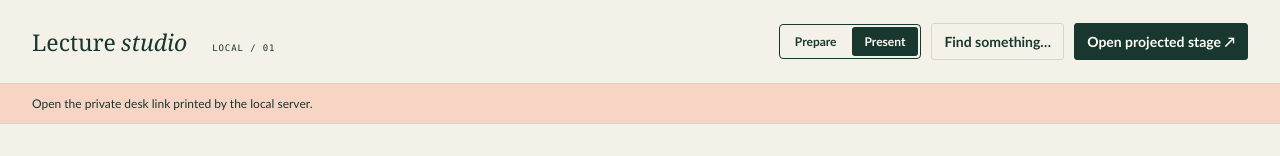
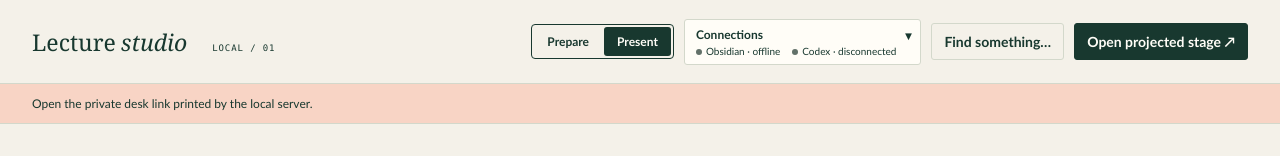
Before and after one commit to bebraw/lecture-studio, a website with bundled scripts: page public/desk.html in a window 1280 px wide. Shown: the top 156 px of the page. Built offline with nearby package versions, Linux system fonts and the light colour scheme.

Commit message:
Consolidate connection controls and status in the desk header

```diff
--- a/public/desk.mjs
+++ b/public/desk.mjs
@@ -62,7 +62,7 @@ function updateRuntime(data) {
    $("new-rehearsal").disabled = job.status === "creating";
    $("reset-lecture").disabled = job.status === "creating";
  }
- state = { ...state, codex: data.codex, blank: data.blank, stage: data.stage, canReturnToMaterial: data.canReturnToMaterial, lastBrief: data.lastBrief };
+ state = { ...state, libraryStatus: data.libraryStatus, workspace: data.workspace, codex: data.codex, blank: data.blank, stage: data.stage, canReturnToMaterial: data.canReturnToMaterial, lastBrief: data.lastBrief };
  $("show-sent-brief").disabled = !data.lastBrief;
  const c = data.codex;
  updatePreviewShortcuts(data);
@@ -72,6 +72,12 @@ function updateRuntime(data) {
  $("connect-codex").disabled = c.status !== "disconnected"; $("disconnect-codex").disabled = c.status === "disconnected";
  $("blank").textContent = data.blank ? "Unblank stage" : "Blank stage";
  $("library-status").textContent = "Obsidian · " + data.libraryStatus;
+ const notesReady = data.libraryStatus.startsWith("Connected");
+ $("notes-signal").textContent = "Obsidian · " + (notesReady ? "ready" : /Unavailable|failed/i.test(data.libraryStatus) ? "unavailable" : "offline");
+ $("notes-signal").dataset.state = notesReady ? "ready" : "offline";
+ $("codex-signal").textContent = "Codex · " + c.status;
+ $("codex-signal").dataset.state = c.status;
+ $("load-library").textContent = notesReady ? "Refresh lecture notes" : "Connect Obsidian";
  $("stage-status").textContent = data.blank ? "Stage is blank." : "Published: " + data.stage.title;
  const key = JSON.stringify(c.models);
  if (key !== modelKey) { modelKey = key; const value = $("model").value; $("model").innerHTML = '<option value="">Codex configured default</option>' + c.models.map(m => '<option value="' + escape(m.id) + '">' + escape(m.name) + '</option>').join(""); $("model").value = value; }
@@ -135,7 +141,34 @@ const content = document.createElement("div"); content.id = "note-content"; cont
 const selectedTitle = document.createElement("h3"); selectedTitle.id = "selected-note"; selectedTitle.hidden = true;
 $("note-detail").append(selectedTitle, content);
 const restore = document.createElement("button"); restore.id = "restore"; restore.textContent = "Restore draft"; restore.className = "quiet"; $("save").before(restore);
+setupConnections();
 setupModes();
+
+function setupConnections() {
+ const panel = document.querySelector(".connection");
+ panel.id = "connections";
+ panel.className = "connection header-connections";
+ panel.querySelector("summary").innerHTML = 'Connections <span class="connection-signals"><span id="notes-signal">Obsidian · offline</span><span id="codex-signal">Codex · disconnected</span></span>';
+ const content = document.createElement("div");
+ content.className = "connections-panel";
+ while (panel.children.length > 1) content.append(panel.children[1]);
+ const notes = document.createElement("section");
+ notes.append($("library-status"), $("load-library"));
+ const hint = document.createElement("p");
+ hint.className = "small muted";
+ hint.textContent = "Read-only lecture folder. Exploring notes also connects automatically.";
+ notes.append(hint);
+ content.prepend(notes);
+ content.insertBefore($("codex-status"), $("workspace"));
+ panel.append(content);
+ document.querySelector(".top-actions").prepend(panel);
+ document.addEventListener("click", event => {
+   if (!panel.contains(event.target)) panel.open = false;
+ });
+ document.addEventListener("keydown", event => {
+   if (event.key === "Escape" && panel.open) { panel.open = false; panel.querySelector("summary").focus(); }
+ });
+}
 setupPreviewShortcuts();
 setupRehearsals();
 setupPoll();
--- a/public/style.css
+++ b/public/style.css
@@ -78,3 +78,19 @@
 @media(max-width:1150px){.desk-grid{grid-template-columns:180px minmax(380px,1fr)}.builder{grid-column:2;border-top:1px solid var(--line);border-left:0}.plot{grid-row:1/3;padding-left:18px}.material-column{padding:25px 20px}.library-layout{grid-template-columns:140px minmax(0,1fr)}.private-label{display:none}.topbar{padding:0 20px}}
 @media(max-width:700px){.topbar{height:auto;min-height:80px;flex-wrap:wrap;gap:16px;padding:18px}.top-actions{flex-wrap:wrap}.brand i{display:none}.desk-grid{display:block}.plot{border:0;padding:20px}.plot>h1,.plot>.muted,.return-anchor{display:none}#acts{display:flex;overflow:auto;margin-top:12px}.act{min-width:160px}.material-column,.builder{padding:22px 18px}.library-layout{grid-template-columns:120px minmax(0,1fr)}.stage{padding:20px}.stage h1{font-size:44px}.ages,.futures,.context{grid-template-columns:1fr}.ages>b,.plus,.boundary{display:none}.layer{font-size:18px;padding:15px}.layer em{display:none}.stage>footer{flex-direction:column;gap:12px}.stage #source-credit{max-width:100%}.stage #build-signal{white-space:normal}}
 @media(prefers-reduced-motion:no-preference){button{transition:background .15s}.stage #stage-content{animation:arrive .35s ease-out}@keyframes arrive{from{opacity:.5;transform:translateY(5px)}to{opacity:1;transform:none}}}
+.topbar{min-height:84px;height:auto;gap:16px;padding-top:12px;padding-bottom:12px;flex-wrap:wrap}
+.top-actions{flex-wrap:wrap}
+.topbar .header-connections{position:relative;margin:0;padding:0;border:0}
+.header-connections>summary{position:relative;list-style:none;border:1px solid var(--line);border-radius:3px;padding:7px 24px 7px 11px;background:var(--white)}
+.header-connections>summary::-webkit-details-marker{display:none}
+.header-connections>summary:focus-visible{outline:3px solid #447bcd;outline-offset:4px}
+.header-connections>summary::after{content:"▾";position:absolute;top:8px;right:9px}
+.connection-signals{display:flex;gap:12px;font-size:10px;font-weight:400;margin-top:3px}
+.connection-signals span::before{content:"";display:inline-block;width:6px;height:6px;border-radius:50%;background:var(--muted);margin-right:4px}
+.connection-signals [data-state="ready"]::before{background:#347b49}
+.connection-signals [data-state="working"]::before,.connection-signals [data-state="waiting"]::before{background:#ab6a13}
+.connections-panel{position:absolute;top:calc(100% + 8px);right:0;z-index:30;width:340px;max-width:calc(100vw - 40px);padding:18px;background:var(--white);border:1px solid var(--line);box-shadow:0 12px 28px #18382f22}
+.connections-panel section{border-bottom:1px solid var(--line);margin-bottom:16px}
+.connections-panel #library-status{display:block;margin-bottom:10px}
+.connections-panel section p{margin-top:10px}
+.connections-panel>p:last-child{margin:12px 0 0}
```
Also changed, not shown: browser-tests/studio.spec.mjs (+8 -1 lines), README.md.
